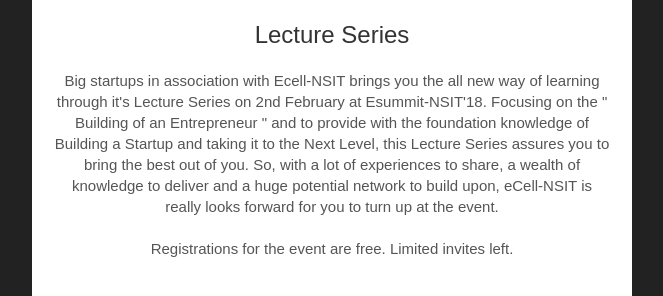
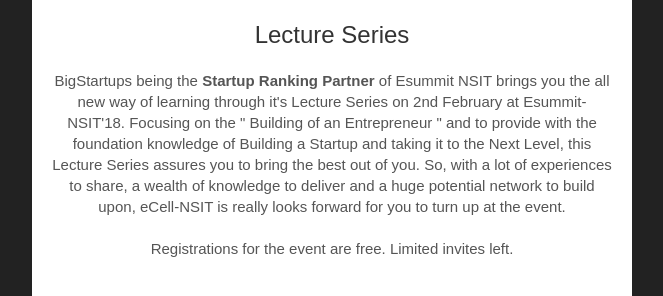
Before and after one commit to ARORACHAITANYA/bigstartups, a plain HTML site: page index.html in a window 1280 px wide. Shown: the part 470-766 px from the top of the page, without its empty margins (308-971 px from the left). Drawn offline with Linux system fonts and the light colour scheme.

Commit message:
updaded intro

```diff
--- a/index.html
+++ b/index.html
@@ -228,7 +228,7 @@
             </tr>
             <tr>
                 <td bgcolor="#ffffff" style="padding: 0 20px 40px; font-family: sans-serif; font-size: 15px; line-height: 140%; color: #555555; text-align: center;">
-                    <p style="margin: 0;">Big startups in association with Ecell-NSIT brings you the all new way of learning through it's Lecture Series on 2nd February at Esummit-NSIT'18. Focusing on the " Building of an Entrepreneur " and to provide with the foundation knowledge of Building a Startup and taking it to the Next Level, this Lecture Series assures you to bring the best out of you. So, with a lot of experiences to share, a wealth of knowledge to deliver and a huge potential network to build upon, eCell-NSIT is really looks forward for you to turn up at the event.
+                    <p style="margin: 0;">BigStartups being the <b>Startup Ranking Partner</b> of Esummit NSIT brings you the all new way of learning through it's Lecture Series on 2nd February at Esummit-NSIT'18. Focusing on the " Building of an Entrepreneur " and to provide with the foundation knowledge of Building a Startup and taking it to the Next Level, this Lecture Series assures you to bring the best out of you. So, with a lot of experiences to share, a wealth of knowledge to deliver and a huge potential network to build upon, eCell-NSIT is really looks forward for you to turn up at the event.
 
                     <br><br>Registrations for the event are free. Limited invites left. </p>
                 </td>
```
